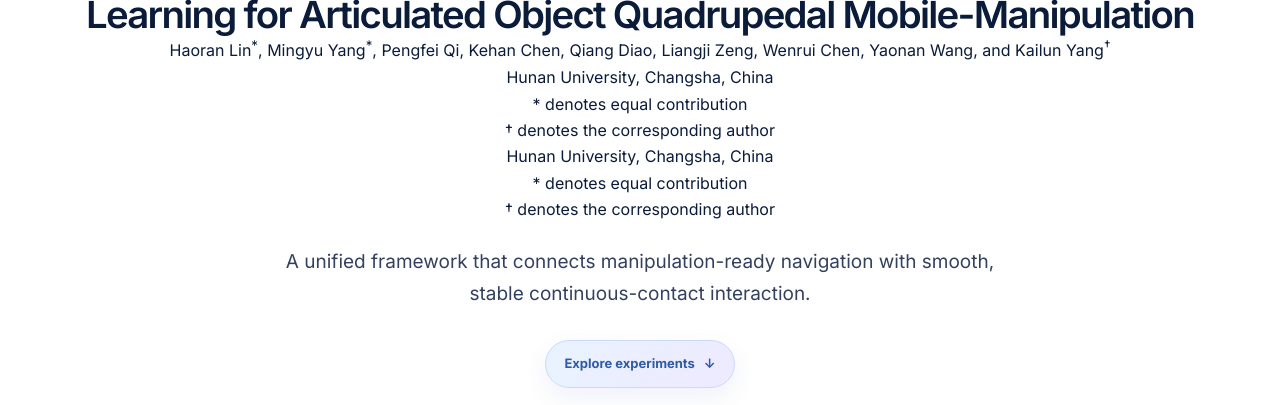
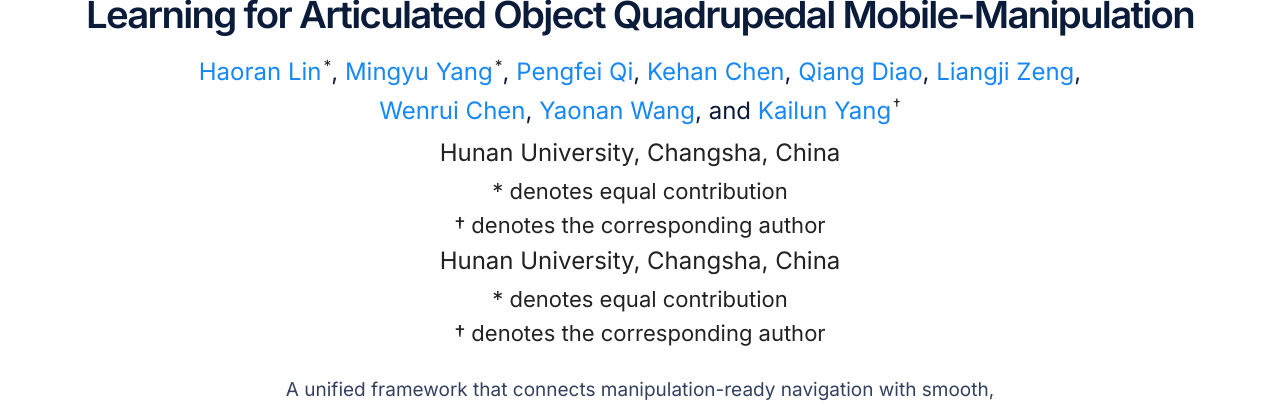
Before and after one commit to haochen611/TONAV, a plain HTML site: page index.html in a window 1280 px wide. Shown: the part 225-630 px from the top of the page. Drawn offline with Linux system fonts and the light colour scheme.

Commit message:
Update index.css

```diff
--- a/static/css/index.css
+++ b/static/css/index.css
@@ -1094,6 +1094,53 @@
   outline: 3px solid rgba(91, 131, 222, 0.34);
   outline-offset: 3px;
 }
+:focus-visible {
+  outline: 3px solid rgba(91, 131, 222, 0.34);
+  outline-offset: 3px;
+}
+
+
+/* Author information */
+.hero-authors {
+  max-width: 950px;
+  margin: 18px auto 6px;
+  text-align: center;
+  font-size: 24px;
+  line-height: 1.6;
+  font-weight: 400;
+}
+
+.hero-authors a {
+  color: #1688f8;
+  text-decoration: none;
+}
+
+.hero-authors a:hover {
+  text-decoration: underline;
+}
+
+.hero-authors sup {
+  color: #222;
+  font-size: 0.65em;
+  vertical-align: super;
+  margin-left: 2px;
+}
+
+.hero-affiliation {
+  margin: 2px 0 4px;
+  text-align: center;
+  font-size: 24px;
+  line-height: 1.4;
+  color: #222;
+}
+
+.hero-contribution {
+  margin: 0;
+  text-align: center;
+  font-size: 22px;
+  line-height: 1.55;
+  color: #222;
+}
 
 @media (max-width: 900px) {
   .nav-links {
```
